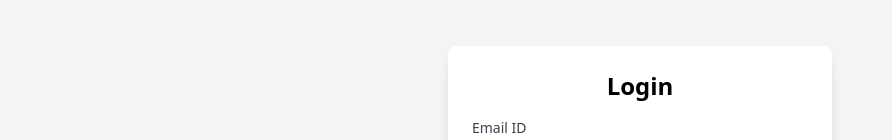
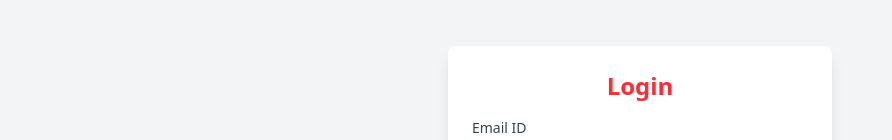
Before and after one commit to rahulgore34/ng19demo, an Angular app: page /login in a window 1280 px wide. Shown: the part 216-356 px from the top of the page, without its empty margins (0-892 px from the left). Built offline with nearby package versions, Linux system fonts and the light colour scheme.

Commit message:
red color

```diff
--- a/src/app/login/login.component.html
+++ b/src/app/login/login.component.html
@@ -1,7 +1,7 @@
 <section class="flex items-center justify-center h-screen bg-gray-100">
   <div class="bg-white p-6 rounded-lg shadow-lg w-96">
     <ng-container>
-      <h2 class="text-2xl font-bold text-center mb-4">Login</h2>
+      <h2 class="text-2xl font-bold text-center mb-4 text-red-500">Login</h2>
       <form #loginForm="ngForm" (ngSubmit)="onSubmit()">
         <div class="mb-4">
           <label for="email" class="block text-sm font-medium text-gray-700">Email ID</label>
```
